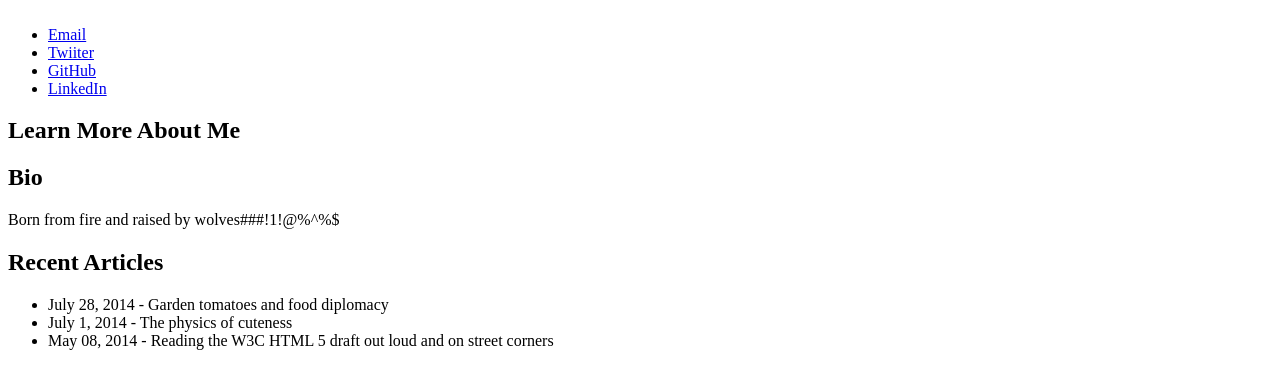
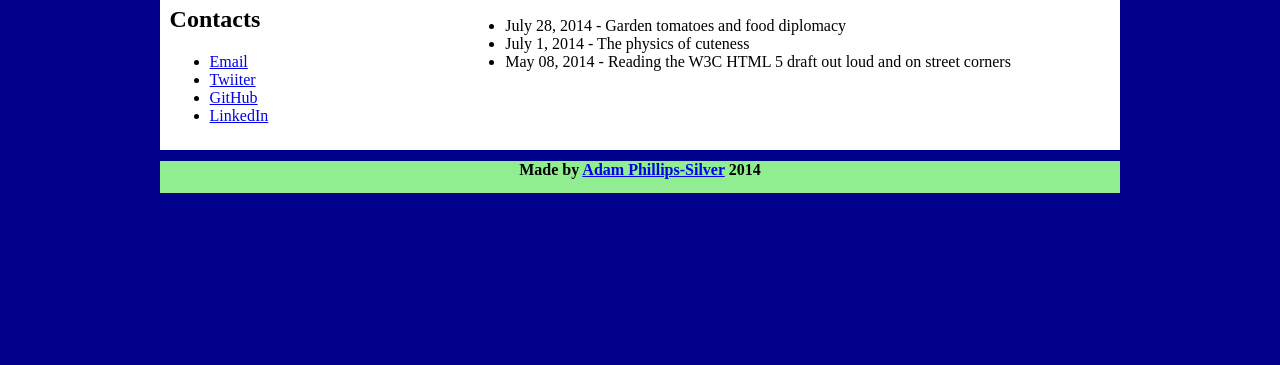
Before and after one commit to Adam-PS/responsivegridlayout, a plain HTML site: page index.html in a window 1280 px wide. Shown: the part 269-634 px from the top of the page. Drawn offline with Linux system fonts and the light colour scheme.

Commit message:
Fix typo for CSS link type="text/css"

```diff
--- a/index.html
+++ b/index.html
@@ -4,7 +4,7 @@
 <head>
     <title>This is a responsive grid</title>
 <!--<link rel="stylesheet" type="text/css" href="/responsivegridlayout/reset.css"> -->
-    <link rel="stylesheet" type="type/css" href="http://adam-ps.github.io/responsivegridlayout/main.css">
+    <link rel="stylesheet" type="text/css" href="/responsivegridlayout/main.css">
 </head>
 
 <body>
```
